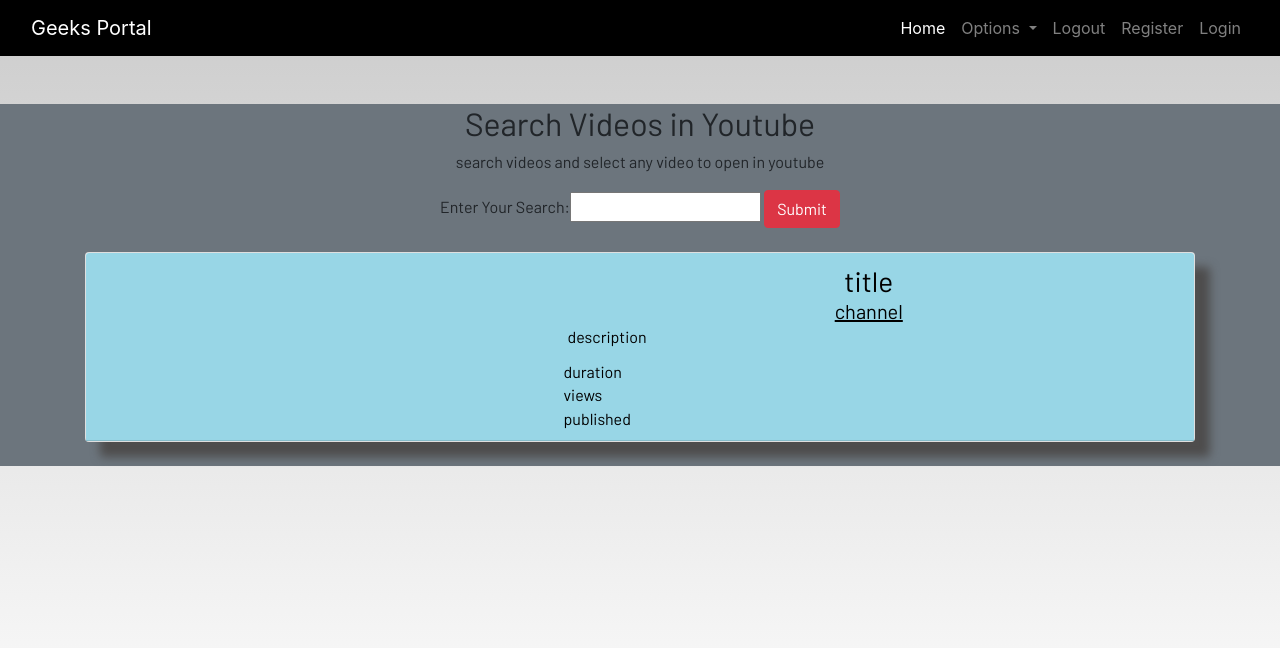
After one commit to Yami6575/Geeks-Portal, a Django app: template dashboard/templates/dashboard/youtube.html in a window 1280 px wide. The commit adds this page. Shown: the top 648 px of the page. Run offline with Django 3.2, Linux system fonts and the light colour scheme; the template is opened without the code that fills it: values that come from a table or form of the project are taken from there, others are empty; some libraries are stand-ins or nearby versions; some web fonts are replaced.

Commit message:
youtube videos to be watched feature done

```diff
--- a/dashboard/forms.py
+++ b/dashboard/forms.py
@@ -12,3 +12,5 @@ class HomeworkForm(forms.ModelForm):
         model=Homework
         widgets={'due':DateInput()}
         fields=['subject','title','description','due','is_finished']
+class DashboardForm(forms.Form):
+    text=forms.CharField(max_length=100,label="Enter Your Search:")
--- a/dashboard/templates/dashboard/homework.html
+++ b/dashboard/templates/dashboard/homework.html
@@ -29,7 +29,7 @@
                 <td>{{homework.due}}</td>
 
                 <td>
-                    <a href="#">
+                    <a href="{% url 'update-homework' homework.id %}">
                         <div class="form-check">
                             {% if homework.is_finished == True %}
                             <input class="form-check-input" type="checkbox" value="" checked>
@@ -42,7 +42,7 @@
                         </div>
                     </a>
                 </td>
-                <td><a href="#"><i class="fa fa-trash fa-2x"></i></a></td>
+                <td><a href="{% url 'delete-homework' homework.id %}"><i class="fa fa-trash fa-2x"></i></a></td>
             </tr>
             {% endfor %}
         </tbody>
--- /dev/null
+++ b/dashboard/templates/dashboard/youtube.html
@@ -0,0 +1,41 @@
+{% extends 'dashboard/base.html' %}
+{% load static %}
+{% block content %}
+<section class='text-center container'>
+    <h2>Search Videos in Youtube</h2>
+    <p>search videos and select any video to open in youtube</p>
+    <form action="" method="post">
+        {{form}}
+        <input class="btn btn-danger" type="submit" value="Submit">
+    </form><br>
+
+    <a href="#" target="_blank">
+        <div class="card">
+            <div class="card-header">
+                <div class="row">
+                    <div class="col-md-5">
+                        <img class="img-fluid" src="#" alt="">
+
+                    </div>
+                    <div class="col-md-7">
+                        <h3 class="p-0 m-0">title</h3>
+                        <b>
+                            <u>
+                                <h5 class="p-0 m-0">channel</h5>
+                            </u>
+                        </b>
+                        <h6 class="p-0 m-1">description</h6>
+                        <b>
+                            <h6 class="ml-0 mt-3">duration</h6>
+                            <h6 class="ml-0 mt-1">views</h6>
+                            <h6 class="ml-0 mt-1">published</h6>
+                        </b>
+                    </div>
+                </div>
+            </div>
+        </div>
+    </a>
+    <br>
+</section>
+
+{% endblock content %}
--- a/dashboard/urls.py
+++ b/dashboard/urls.py
@@ -7,6 +7,9 @@ urlpatterns=[
     path('notes',views.notes,name="notes"),
     path('delete_note/<int:pk>',views.delete_note,name="delete-note"),
     path('notes_detail/<int:pk>',views.NotesDetailView.as_view(),name="notes-detail"),
-    path('homework',views.homework,name="homework")
+    path('homework',views.homework,name="homework"),
+    path('update_homework/<int:pk>',views.update_homework,name="update-homework"),
+    path('delete_homework/<int:pk>',views.delete_homework,name="delete-homework"),
+    path('youtube',views.youtube,name="youtube")
 
 ]
```
Also changed, not shown: dashboard/views.py (+31 -3 lines), db.sqlite3.
